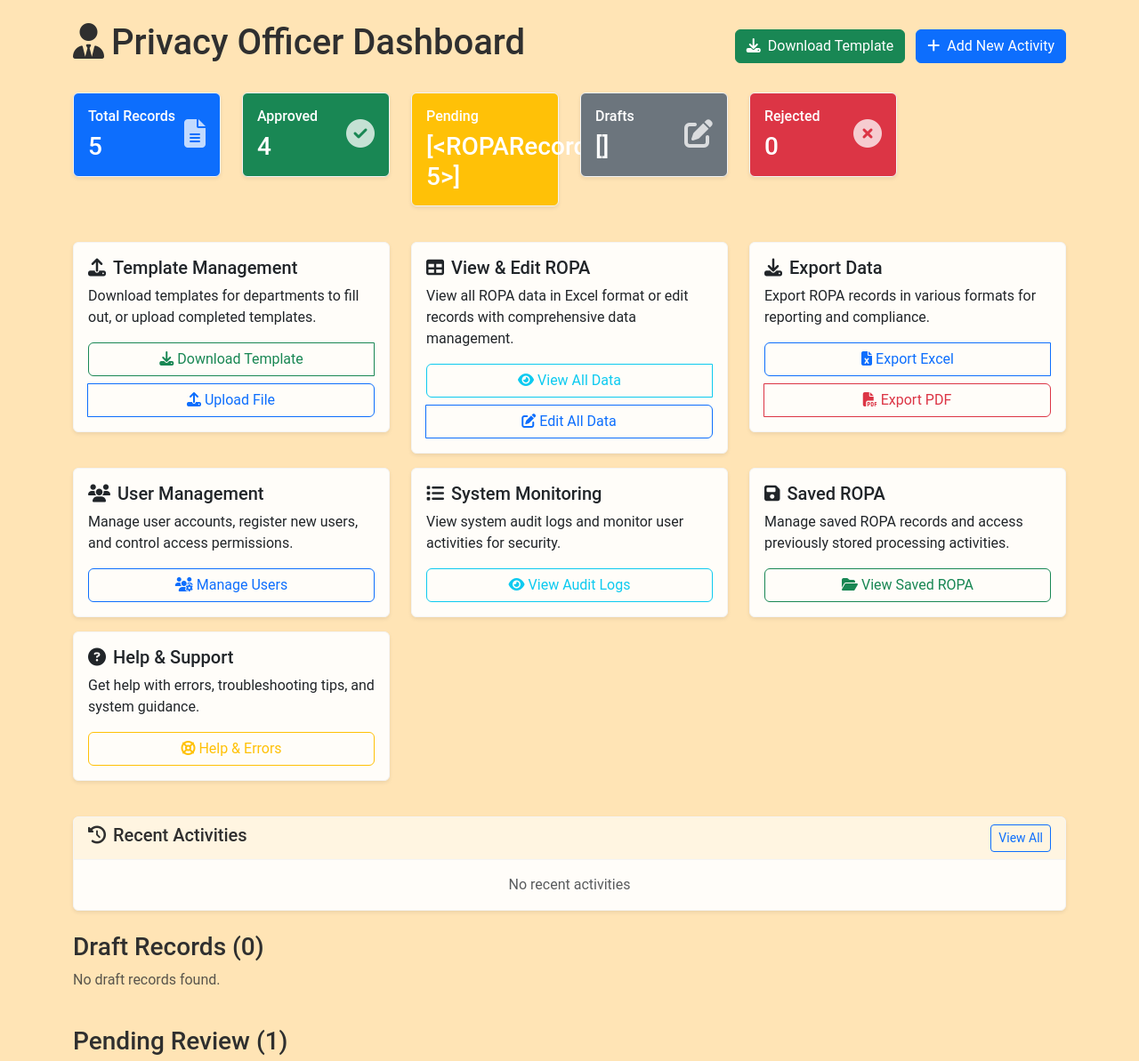
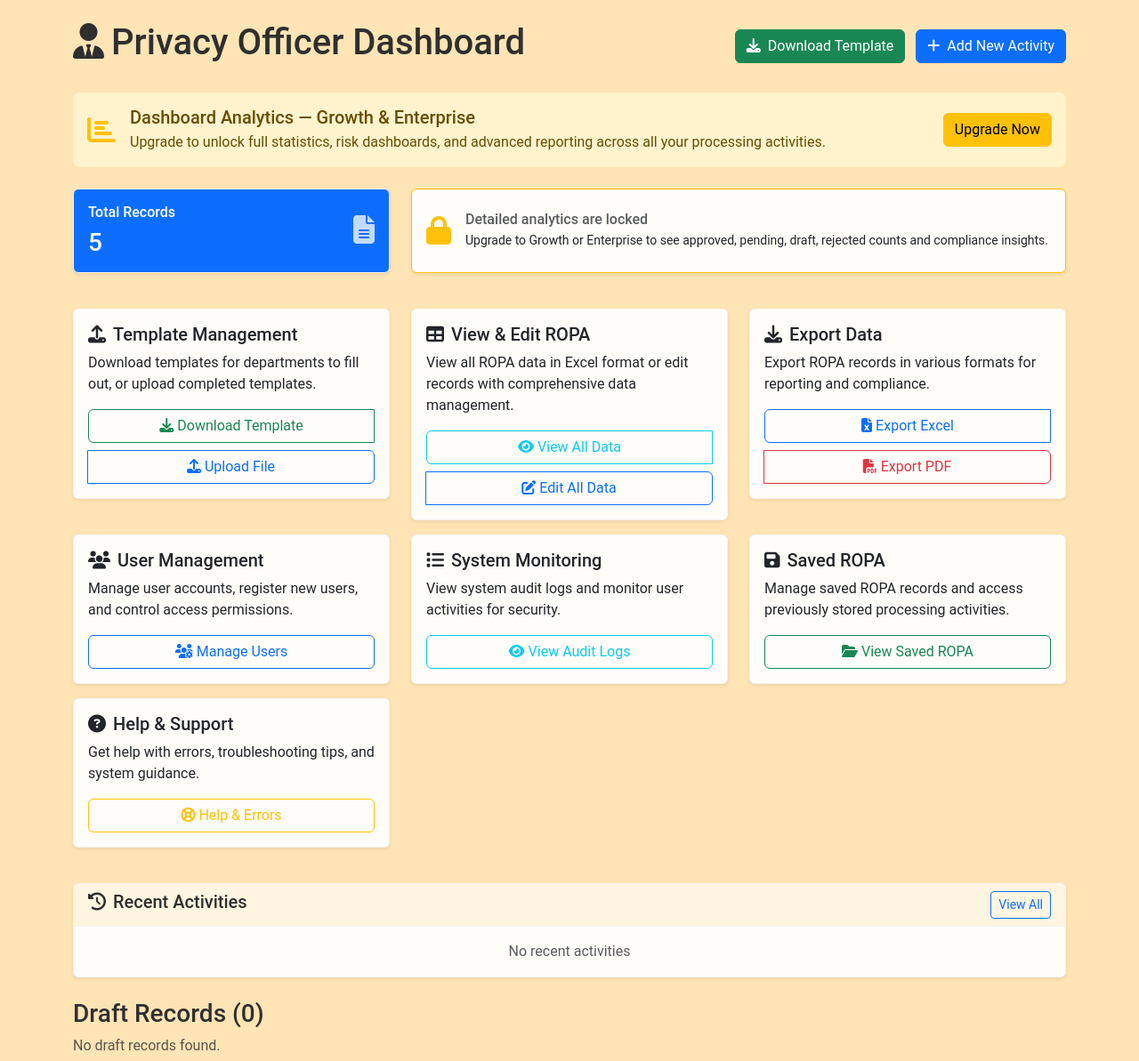
Before and after one commit to Omolola436/automatedropa, a Flask app: page /privacy-officer-dashboard in a window 1280 px wide. Shown: the part 110-1303 px from the top of the page at 89% size. Run offline with Flask 3, Linux system fonts and the light colour scheme; a user stored in the database is signed in; data comes from the database, SQL or seed files in the repository; both versions use the stored data as it was after the commit.

Commit message:
Enhance user access controls and display activity limits
Implement subscription-based feature gating for user management and automation APIs. Update templates to display activity usage limits and conditional upgrade banners based on user subscription tiers. Fix a bug in the privacy officer dashboard regarding pending record counts.

Replit-Commit-Author: Agent
Replit-Commit-Session-Id: 75d98566-439e-4bfe-b1b9-0d6cf98d8145
Replit-Commit-Checkpoint-Type: full_checkpoint
Replit-Commit-Event-Id: 5bb6314b-0295-4fbb-81aa-da86c575fadb
Replit-Commit-Screenshot-Url: https://storage.googleapis.com/screenshot-production-us-central1/2ba7ef6b-a94f-47ad-91ba-dff47a47d43c/75d98566-439e-4bfe-b1b9-0d6cf98d8145/ivGxBvO
Replit-Helium-Checkpoint-Created: true

```diff
--- a/app.py
+++ b/app.py
@@ -512,7 +512,14 @@ def add_activity():
         return redirect(url_for('privacy_champion_dashboard'))
 
     options = get_predefined_options()
-    return render_template('add_activity.html', options=options)
+    tier = get_user_effective_tier(current_user)
+    tier_config = get_tier_config(tier)
+    return render_template(
+        'add_activity.html',
+        options=options,
+        activity_count=current_count,
+        max_activities=tier_config['max_activities']
+    )
 
 @app.route('/edit-activity/<int:record_id>', methods=['GET', 'POST'])
 @login_required
@@ -1097,9 +1104,13 @@ def audit_logs():
 @app.route('/user-management')
 @login_required
 def user_management():
-    """User management page (Privacy Officer only)"""
+    """User management page (Privacy Officer + Growth/Enterprise only)"""
     if current_user.role != 'Privacy Officer':
         abort(403)
+
+    if not has_feature(current_user, 'has_multi_user'):
+        flash('Multi-user management is available on the Growth and Enterprise plans. Please upgrade to add team members.', 'error')
+        return redirect(url_for('pricing'))
 
     users = models.User.query.all()
     return render_template('user_management.html', users=users)
@@ -1107,9 +1118,13 @@ def user_management():
 @app.route('/add-user', methods=['POST'])
 @login_required
 def add_user():
-    """Add new user (Privacy Officer only)"""
+    """Add new user (Privacy Officer + Growth/Enterprise only)"""
     if current_user.role != 'Privacy Officer':
         abort(403)
+
+    if not has_feature(current_user, 'has_multi_user'):
+        flash('Multi-user management is available on the Growth and Enterprise plans.', 'error')
+        return redirect(url_for('pricing'))
 
     email = request.form['email']
     password = request.form['password']
@@ -1156,9 +1171,12 @@ def add_user():
 @app.route('/edit-user/<int:user_id>', methods=['POST'])
 @login_required
 def edit_user(user_id):
-    """Edit user (Privacy Officer only)"""
+    """Edit user (Privacy Officer + Growth/Enterprise only)"""
     if current_user.role != 'Privacy Officer':
         abort(403)
+    if not has_feature(current_user, 'has_multi_user'):
+        flash('Multi-user management is available on the Growth and Enterprise plans.', 'error')
+        return redirect(url_for('pricing'))
 
     user = models.User.query.get_or_404(user_id)
 
@@ -1213,9 +1231,12 @@ def edit_user(user_id):
 @app.route('/delete-user/<int:user_id>', methods=['POST'])
 @login_required
 def delete_user(user_id):
-    """Delete user (Privacy Officer only)"""
+    """Delete user (Privacy Officer + Growth/Enterprise only)"""
     if current_user.role != 'Privacy Officer':
         abort(403)
+    if not has_feature(current_user, 'has_multi_user'):
+        flash('Multi-user management is available on the Growth and Enterprise plans.', 'error')
+        return redirect(url_for('pricing'))
 
     user = models.User.query.get_or_404(user_id)
 
@@ -1237,11 +1258,13 @@ def delete_user(user_id):
 
     return redirect(url_for('user_management'))
 
-# API endpoints for automation features
+# API endpoints for automation features — gated by subscription tier
 @app.route('/api/auto-classify', methods=['POST'])
 @login_required
 def api_auto_classify():
-    """API endpoint for auto-classification"""
+    """Auto-classification — Enterprise only"""
+    if not has_feature(current_user, 'has_automation'):
+        return jsonify({'error': 'upgrade_required', 'message': 'Full automation is available on the Enterprise plan.'}), 403
     data = request.get_json()
     description = data.get('description', '')
     classification = auto_classify_data(description)
@@ -1250,7 +1273,9 @@ def api_auto_classify():
 @app.route('/api/suggest-purpose', methods=['POST'])
 @login_required
 def api_suggest_purpose():
-    """API endpoint for purpose suggestion"""
+    """Purpose suggestion — Enterprise only"""
+    if not has_feature(current_user, 'has_automation'):
+        return jsonify({'error': 'upgrade_required', 'message': 'Full automation is available on the Enterprise plan.'}), 403
     data = request.get_json()
     department = data.get('department', '')
     category = data.get('category', '')
@@ -1260,7 +1285,9 @@ def api_suggest_purpose():
 @app.route('/api/assess-risk', methods=['POST'])
 @login_required
 def api_assess_risk():
-    """API endpoint for risk assessment"""
+    """Risk assessment — Growth+ (basic risk flagging)"""
+    if not has_feature(current_user, 'has_dashboard'):
+        return jsonify({'error': 'upgrade_required', 'message': 'Risk assessment is available on the Growth and Enterprise plans.'}), 403
     data = request.get_json()
     data_categories = data.get('data_categories', '')
     special_categories = data.get('special_categories', '')
@@ -1270,7 +1297,9 @@ def api_assess_risk():
 @app.route('/api/suggest-security', methods=['POST'])
 @login_required
 def api_suggest_security():
-    """API endpoint for security measures suggestion"""
+    """Security suggestions — Enterprise only"""
+    if not has_feature(current_user, 'has_automation'):
+        return jsonify({'error': 'upgrade_required', 'message': 'Full automation is available on the Enterprise plan.'}), 403
     data = request.get_json()
     data_categories = data.get('data_categories', '')
     risk_level = data.get('risk_level', 'Medium')
--- a/templates/privacy_officer_dashboard.html
+++ b/templates/privacy_officer_dashboard.html
@@ -15,8 +15,49 @@
     </div>
 </div>
 
+{% if not sub_config.get('has_dashboard') %}
+<!-- Upgrade banner for Trial / Starter -->
+<div class="alert alert-warning d-flex align-items-center mb-4" role="alert">
+    <i class="fas fa-chart-bar fa-2x me-3 text-warning"></i>
+    <div class="flex-grow-1">
+        <h5 class="mb-1">Dashboard Analytics — Growth &amp; Enterprise</h5>
+        <p class="mb-0">Upgrade to unlock full statistics, risk dashboards, and advanced reporting across all your processing activities.</p>
+    </div>
+    <a href="{{ url_for('pricing') }}" class="btn btn-warning ms-3">Upgrade Now</a>
+</div>
+{% endif %}
+
 <!-- Statistics Cards -->
 <div class="row mb-4">
+{% if not sub_config.get('has_dashboard') %}
+    <!-- Simplified activity count for Trial/Starter -->
+    <div class="col-md-4 mb-3">
+        <div class="card bg-primary text-white">
+            <div class="card-body">
+                <div class="d-flex justify-content-between">
+                    <div>
+                        <h6 class="card-title">Total Records</h6>
+                        <h3 class="mb-0">{{ total_records }}</h3>
+                    </div>
+                    <div class="align-self-center">
+                        <i class="fas fa-file-alt fa-2x opacity-75"></i>
+                    </div>
+                </div>
+            </div>
+        </div>
+    </div>
+    <div class="col-md-8 mb-3">
+        <div class="card border-warning h-100">
+            <div class="card-body d-flex align-items-center">
+                <i class="fas fa-lock text-warning fa-2x me-3"></i>
+                <div>
+                    <h6 class="mb-1 text-muted">Detailed analytics are locked</h6>
+                    <p class="mb-0 small">Upgrade to Growth or Enterprise to see approved, pending, draft, rejected counts and compliance insights.</p>
+                </div>
+            </div>
+        </div>
+    </div>
+{% else %}
     <div class="col-md-2 mb-3">
         <a href="#records-table" class="dashboard-card-clickable">
             <div class="card bg-primary text-white">
@@ -60,7 +101,7 @@
                     <div class="d-flex justify-content-between">
                         <div>
                             <h6 class="card-title">Pending</h6>
-                            <h3 class="mb-0">{{ pending_records }}</h3>
+                            <h3 class="mb-0">{{ pending_count }}</h3>
                         </div>
                         <div class="align-self-center">
                             <i class="fas fa-clock fa-2x opacity-75"></i>
@@ -106,7 +147,7 @@
             </div>
         </a>
     </div>
-
+{% endif %}
 
 </div>
 
```
Also changed, not shown: templates/add_activity.html (+11 -1 lines), templates/privacy_champion_dashboard.html (+17 -1 lines), instance/ropa_system.db.
